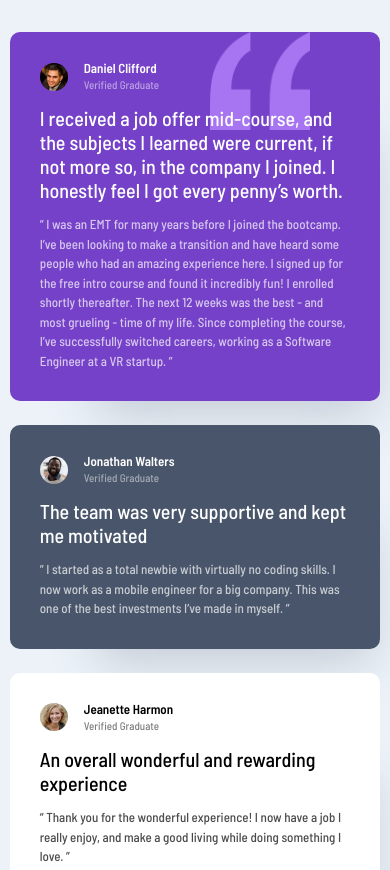
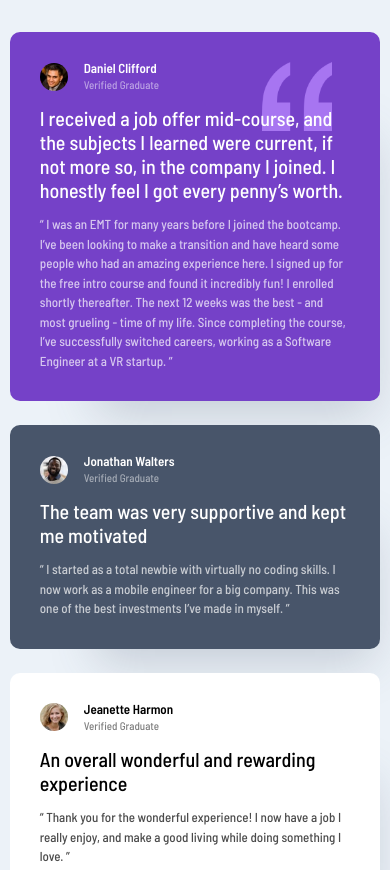
Before and after one commit to Mohamed-Hamdy-Tobal/Testimonial-Grid-Section, a plain HTML site: page index.html in a window 390 px wide. Shown: the top 870 px of the page. Drawn offline with Linux system fonts and the light colour scheme.

Commit message:
Update style.css

```diff
--- a/css/style.css
+++ b/css/style.css
@@ -70,6 +70,13 @@ main .one > img {
     top: 0;
     width: 100px;
     right: 70px;
+}
+@media (max-width: 768px) {
+    main .one > img {
+        width: 70px;
+    top: 30px;
+    right: 48px;
+    }
 }
 main section .box {
     display: flex;
```
